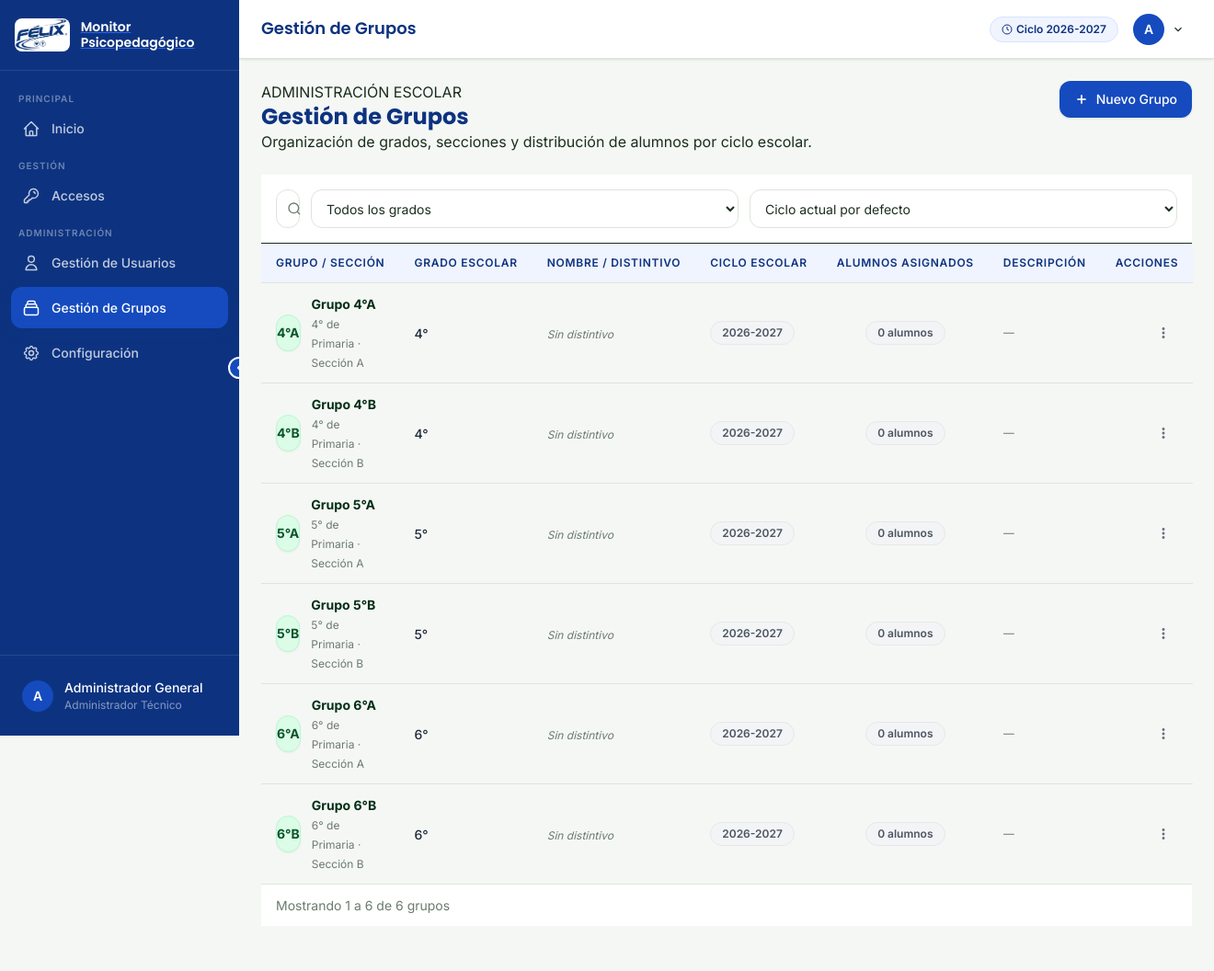
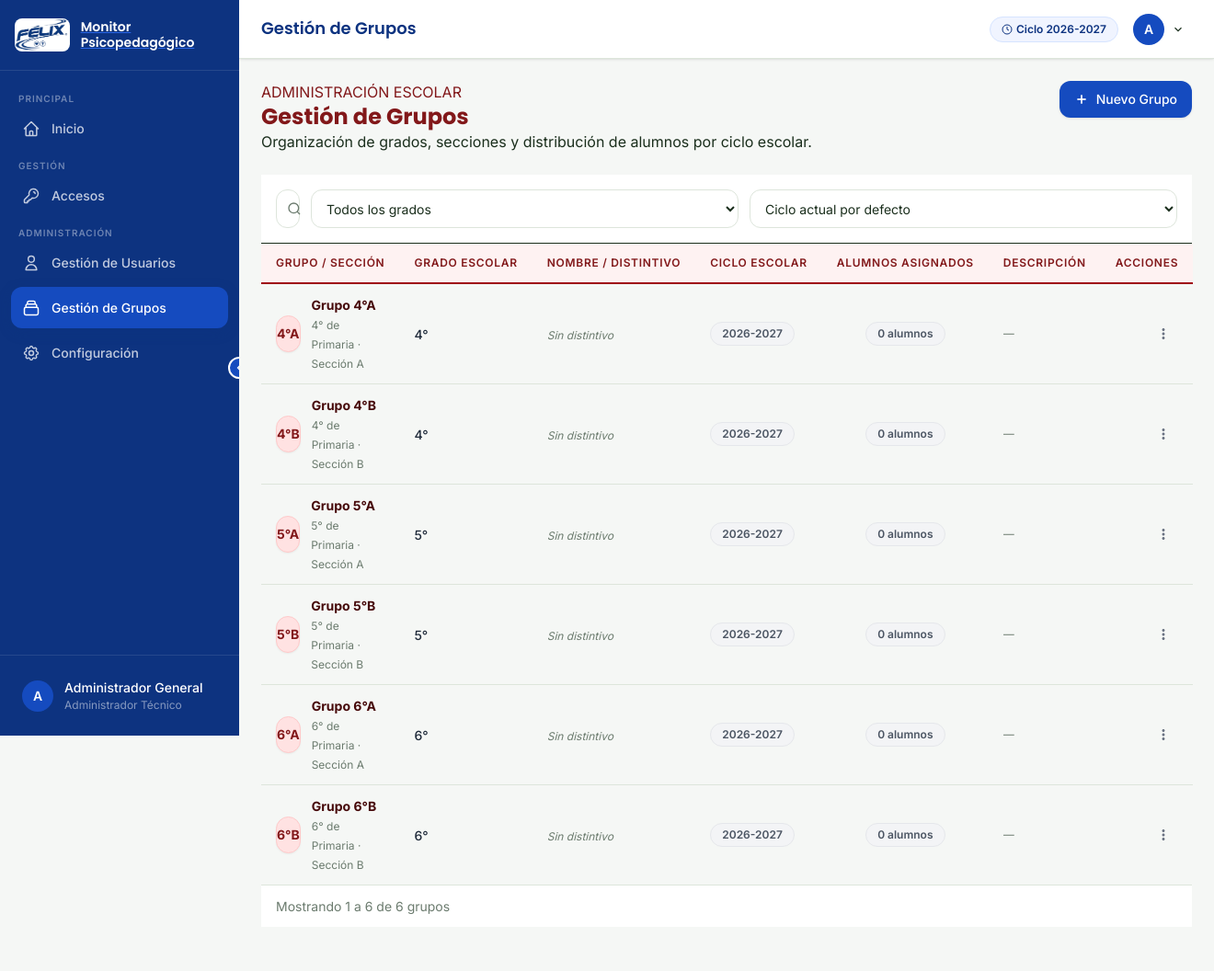
Before and after one commit to jisellemillan/bitacoras-de-alumnos-instituto-felix, a Laravel app: page /grupos in a window 1320 px wide. Shown: the whole page at 92% size. Before the commit the page ends 1007 px from the top, so only its background shows below. Run offline with Laravel 12, Linux system fonts and the light colour scheme; a user stored in the database is signed in; data comes from the database, SQL or seed files in the repository; data that the repository does not hold is empty; style sheets or scripts are compiled from the project's sources; some libraries are stand-ins or nearby versions.

Commit message:
color rojo feo que pidio

```diff
--- a/app/Providers/AppServiceProvider.php
+++ b/app/Providers/AppServiceProvider.php
@@ -17,7 +17,6 @@ class AppServiceProvider extends ServiceProvider
     public function boot(): void
     {
         // Timezone para México / Tijuana
-        config(['app.timezone' => env('APP_TIMEZONE', 'America/Tijuana')]);
         Carbon::setLocale('es_MX');
 
         // Strict model in development: catch lazy loading, missing fillable, etc.
--- a/config/app.php
+++ b/config/app.php
@@ -65,7 +65,7 @@ return [
     |
     */
 
-    'timezone' => 'UTC',
+    'timezone' => env('APP_TIMEZONE', 'America/Tijuana'),
 
     /*
     |--------------------------------------------------------------------------
--- a/resources/views/livewire/dashboard/dashboard-page.blade.php
+++ b/resources/views/livewire/dashboard/dashboard-page.blade.php
@@ -32,8 +32,8 @@
         @endif
 
         @if($totalGrupos !== null)
-        <a href="{{ route('groups.index') }}" class="stat-card stat-card--link" title="Ir a Grupos">
-            <div class="stat-card-icon gold">
+        <a href="{{ route('groups.index') }}" class="stat-card stat-card--link " title="Ir a Grupos">
+            <div class="stat-card-icon !bg-red-100 !text-red-800 ">
                 <svg xmlns="http://www.w3.org/2000/svg" width="22" height="22" viewBox="0 0 24 24"
                      fill="none" stroke="currentColor" stroke-width="2" stroke-linecap="round"
                      stroke-linejoin="round">
@@ -41,7 +41,7 @@
                     <polyline points="9 22 9 12 15 12 15 22"/>
                 </svg>
             </div>
-            <div class="stat-card-info">
+            <div class="stat-card-info ">
                 <div class="stat-card-value">{{ $totalGrupos }}</div>
                 <div class="stat-card-label">Total de grupos</div>
                 <div class="stat-card-link-hint">Ver todos →</div>
--- a/resources/views/livewire/groups/groups-index.blade.php
+++ b/resources/views/livewire/groups/groups-index.blade.php
@@ -2,12 +2,12 @@
     {{-- ENCABEZADO DE PÁGINA --}}
     <div class="page-header">
         <div>
-            <div class="page-pretitle">ADMINISTRACIÓN ESCOLAR</div>
-            <h1 class="page-title">Gestión de Grupos</h1>
+            <div class="page-pretitle !text-red-900 ">ADMINISTRACIÓN ESCOLAR</div>
+            <h1 class="page-title !text-red-900">Gestión de Grupos</h1>
             <p class="page-subtitle">Organización de grados, secciones y distribución de alumnos por ciclo escolar.</p>
         </div>
         <div class="page-actions">
-            <button type="button" wire:click="openCreateModal" class="btn btn-primary">
+            <button type="button" wire:click="openCreateModal " class="btn btn-primary">
                 <svg xmlns="http://www.w3.org/2000/svg" width="16" height="16" fill="none" viewBox="0 0 24 24" stroke="currentColor" stroke-width="2.5"><line x1="12" y1="5" x2="12" y2="19"></line><line x1="5" y1="12" x2="19" y2="12"></line></svg>
                 <span>Nuevo Grupo</span>
             </button>
@@ -64,15 +64,15 @@
 
         {{-- TABLA DE GRUPOS --}}
         <table class="data-table">
-            <thead>
+            <thead class="border-b-2 border-red-800">
                 <tr>
-                    <th>Grupo / Sección</th>
-                    <th>Grado Escolar</th>
-                    <th>Nombre / Distintivo</th>
-                    <th>Ciclo Escolar</th>
-                    <th class="text-center">Alumnos Asignados</th>
-                    <th>Descripción</th>
-                    <th class="text-right">Acciones</th>
+                    <th class="!bg-red-50 !text-red-900">Grupo / Sección</th>
+                    <th class="!bg-red-50 !text-red-900">Grado Escolar</th>
+                    <th class="!bg-red-50 !text-red-900">Nombre / Distintivo</th>
+                    <th class="!bg-red-50 !text-red-900">Ciclo Escolar</th>
+                    <th class="text-center !bg-red-50 !text-red-900">Alumnos Asignados</th>
+                    <th class="!bg-red-50 !text-red-900">Descripción</th>
+                    <th class="text-right !bg-red-50 !text-red-900">Acciones</th>
                 </tr>
             </thead>
             <tbody>
@@ -80,11 +80,11 @@
                     <tr>
                         <td data-label="Grupo">
                             <a href="{{ route('groups.show', $grp) }}" class="flex items-center gap-3 group/grp hover:opacity-95">
-                                <div class="w-10 h-10 rounded-xl bg-green-100 text-green-900 font-bold flex items-center justify-center text-sm shadow-xs border border-green-200 group-hover/grp:bg-[#1F5C2E] group-hover/grp:text-white transition-colors">
+                                <div class="w-10 h-10 rounded-xl bg-red-100 text-red-900 font-bold flex items-center justify-center text-sm shadow-xs border border-red-200 group-hover/grp:bg-red-700 group-hover/grp:text-white transition-colors">
                                     {{ $grp->grade->label() }}{{ $grp->section }}
                                 </div>
                                 <div>
-                                    <span class="font-bold text-green-950 group-hover/grp:text-green-700 transition-colors block">
+                                    <span class="font-bold text-red-950 group-hover/grp:text-red-700 transition-colors block">
                                         Grupo {{ $grp->label }}
                                     </span>
                                     <span class="text-xs text-muted">{{ $grp->grade->label() }} de Primaria · Sección {{ $grp->section }}</span>
@@ -96,7 +96,7 @@
                         </td>
                         <td data-label="Nombre / Distintivo">
                             @if($grp->name)
-                                <span class="font-semibold text-sm text-green-800">{{ $grp->name }}</span>
+                                <span class="font-semibold text-sm text-red-800">{{ $grp->name }}</span>
                             @else
                                 <span class="text-xs text-muted italic">Sin distintivo</span>
                             @endif
@@ -109,7 +109,7 @@
                         <td data-label="Alumnos" class="text-center">
                             <a href="{{ route('groups.show', $grp) }}" class="inline-block hover:scale-105 transition-transform" title="Ver alumnos de este grupo">
                                 @if($grp->students_count > 0)
-                                    <span class="badge badge-green font-bold">
+                                    <span class="badge badge-red font-bold">
                                         {{ $grp->students_count }} {{ $grp->students_count === 1 ? 'alumno' : 'alumnos' }} →
                                     </span>
                                 @else
--- a/resources/views/livewire/users/users-index.blade.php
+++ b/resources/views/livewire/users/users-index.blade.php
@@ -69,7 +69,7 @@
                             </div>
                         </td>
                         <td data-label="Rol">
-                            <span class="badge {{ $u->isAdminTecnico() ? 'badge-yellow' : 'badge-green' }}">
+                            <span class="badge !bg-red-100 !text-red-800 !border !border-red-200">
                                 {{ $u->role->label() }}
                             </span>
                         </td>
```
Also changed, not shown: resources/views/livewire/settings/settings-index.blade.php (+4 -4 lines).
